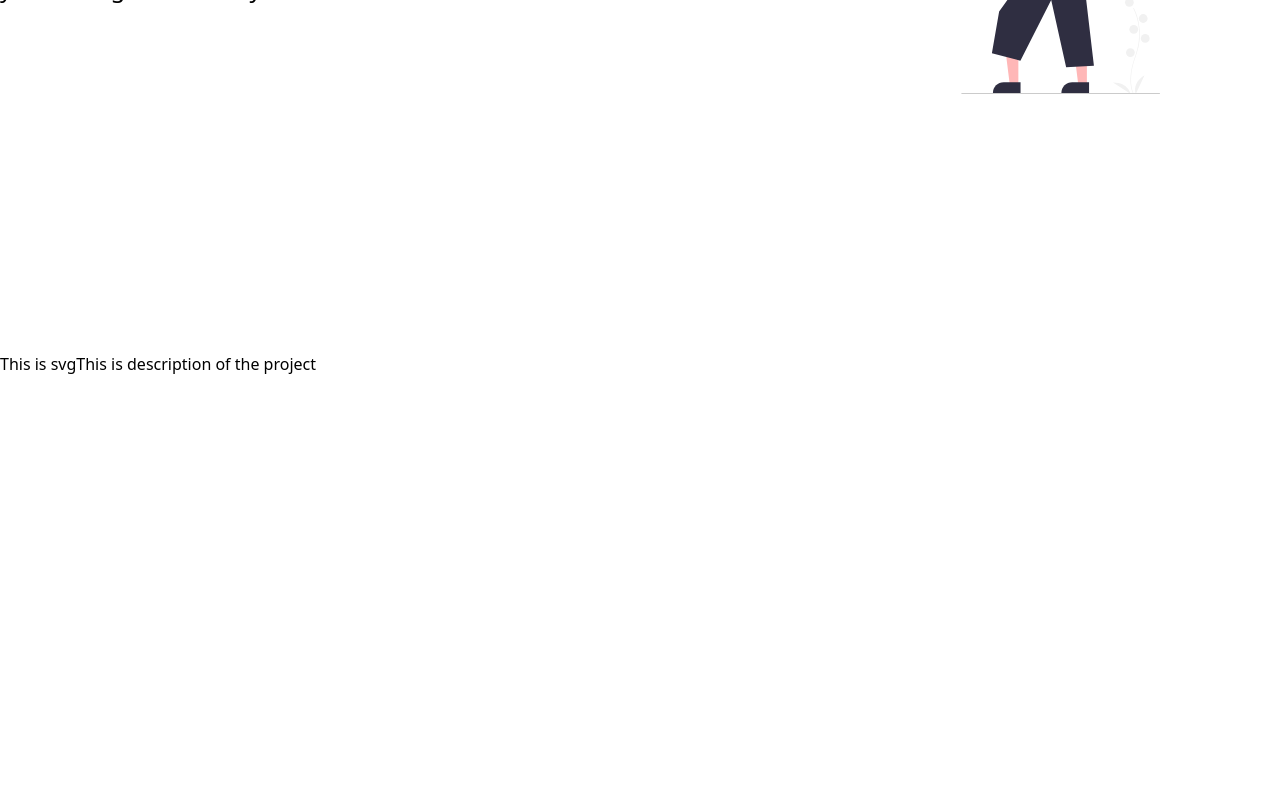
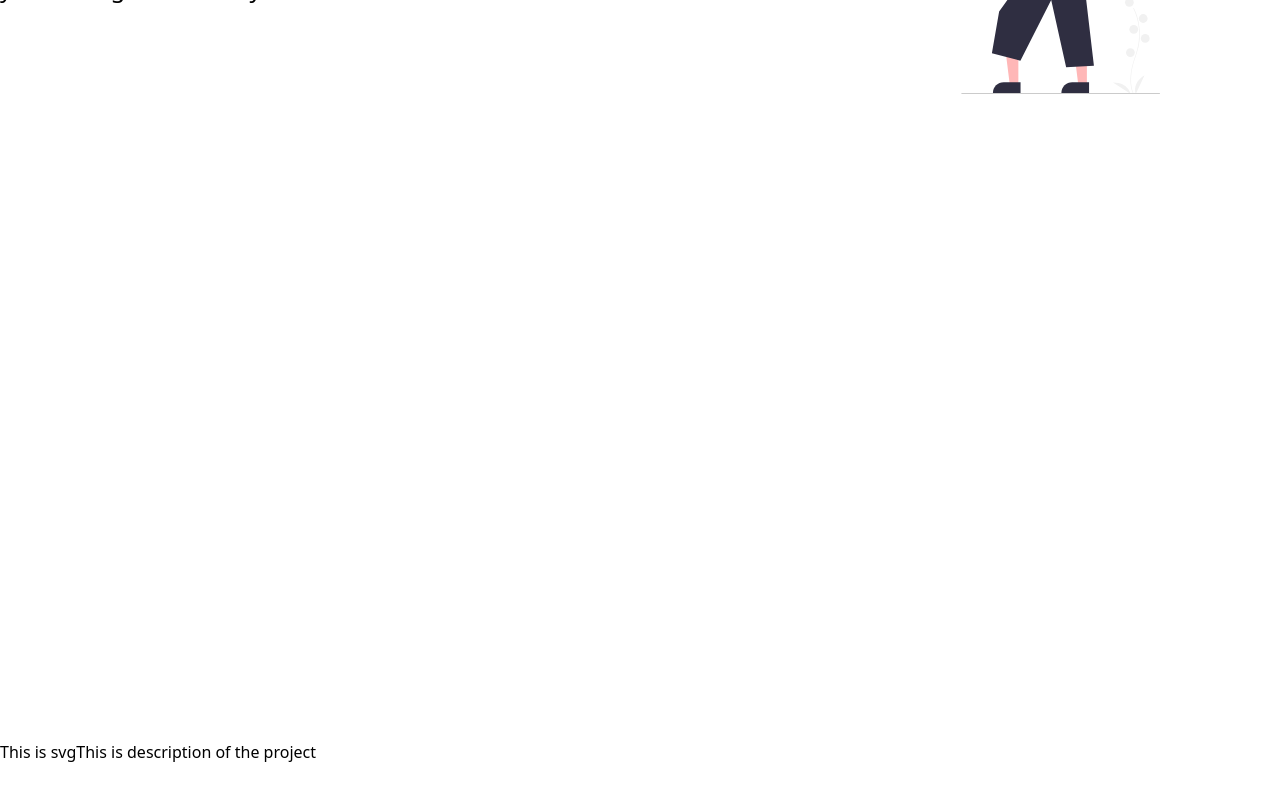
Before and after one commit to k1nho/Elokint, a React (Create React App) app in the folder frontend/: page / in a window 1280 px wide. Shown: the part 1328-2128 px from the top of the page. Before the commit the page ends 1704 px from the top, so only its background shows below. Built offline with nearby package versions, Linux system fonts and the light colour scheme; no server answers.

Commit message:
fixed classname for last project

```diff
--- a/frontend/src/components/Home.tsx
+++ b/frontend/src/components/Home.tsx
@@ -172,7 +172,7 @@ export const Home: React.FC = () => {
         </svg>
             </div>
     </div>
-    <div className= "min-h-screeb flex justify-items items-center">
+    <div className= "min-h-screen flex justify-items items-center">
       <div>This is svg</div>
       <div>This is description of the project</div>
     </div>
```
